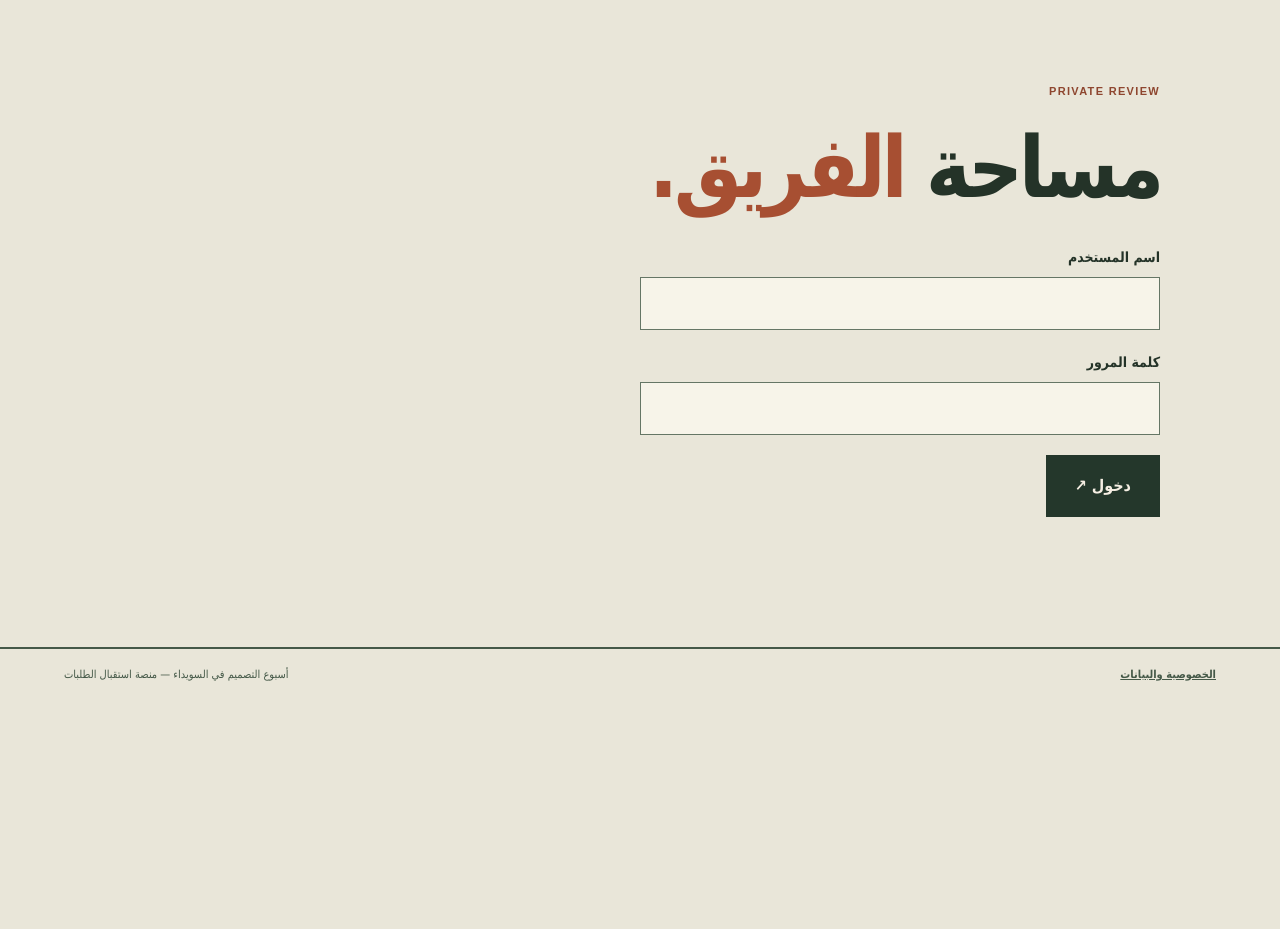
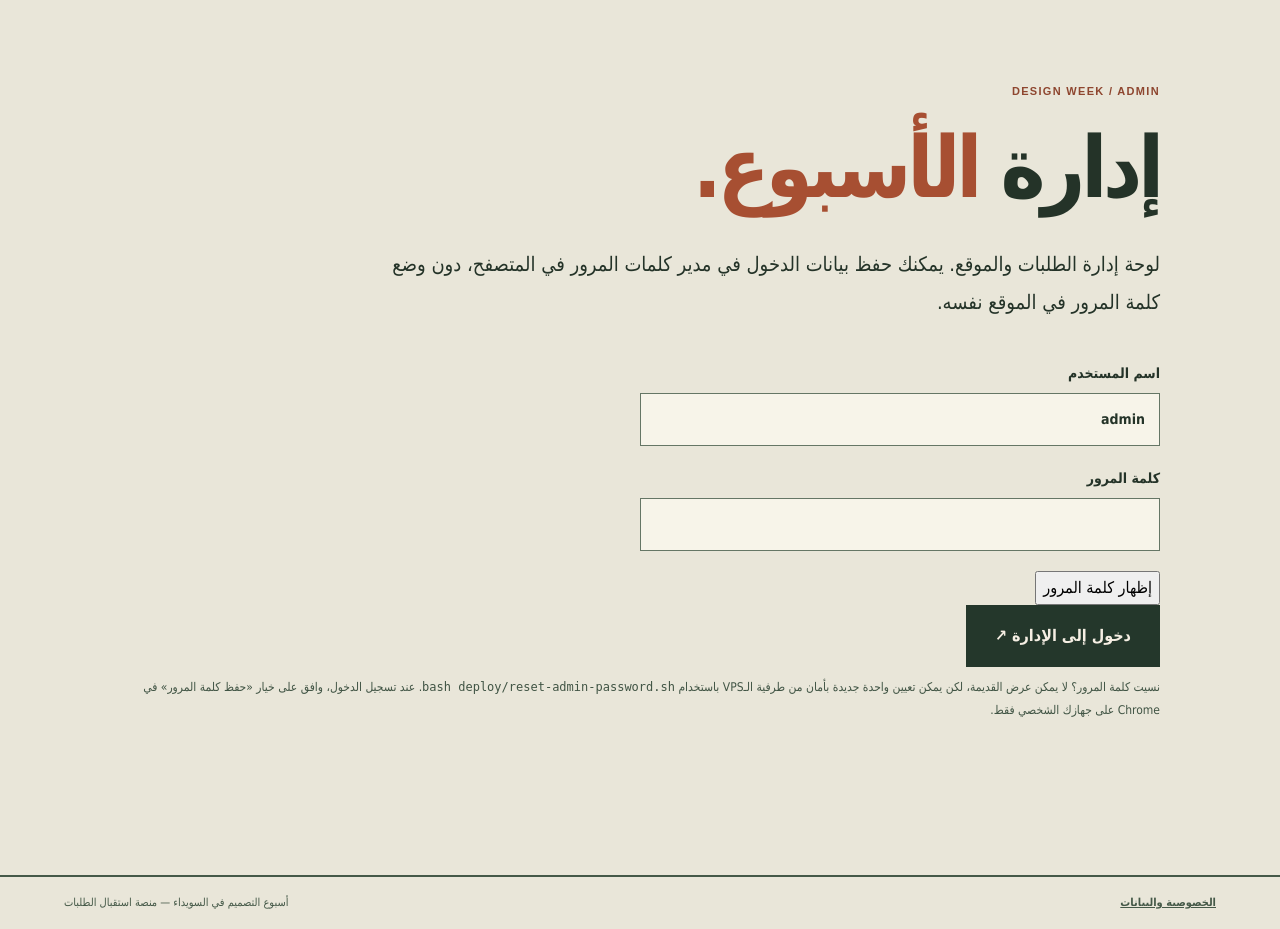
Before and after one commit to Maximad/DesignWeek, a FastAPI app: page /manage/login/ in a window 1280 px wide. Shown: the part 69-998 px from the top of the page. Before the commit the page ends 750 px from the top, so only its background shows below. Run offline with FastAPI, Linux system fonts and the light colour scheme; parts of the project's set-up code (start-up, migrations or seed data) failed here and were passed over.

Commit message:
feat: simplify admin login with username autofill and browser password-manager guidance

```diff
--- a/server/templates/login.html
+++ b/server/templates/login.html
@@ -1,4 +1,21 @@
-{% extends 'base.html' %}{% block title %}دخول فريق المراجعة{% endblock %}
-{% block content %}<div class="eyebrow">PRIVATE REVIEW</div><h1>مساحة <em>الفريق.</em></h1>
-{% if error %}<div class="alert">{{error}}</div>{% endif %}
-<form class="form narrow" method="post" action="/manage/login/"><input type="hidden" name="csrf" value="{{csrf}}"><label>اسم المستخدم<input name="username" autocomplete="username" required></label><label>كلمة المرور<input name="password" type="password" autocomplete="current-password" required></label><button type="submit" class="submit">دخول ↗</button></form>{% endblock %}
+{% extends 'base.html' %}
+{% block title %}دخول إدارة أسبوع التصميم{% endblock %}
+{% block content %}
+<div class="eyebrow">DESIGN WEEK / ADMIN</div>
+<h1>إدارة <em>الأسبوع.</em></h1>
+<p class="lead">لوحة إدارة الطلبات والموقع. يمكنك حفظ بيانات الدخول في مدير كلمات المرور في المتصفح، دون وضع كلمة المرور في الموقع نفسه.</p>
+{% if error %}<div class="alert" role="alert">{{error}}</div>{% endif %}
+<form class="form narrow" method="post" action="/manage/login/">
+  <input type="hidden" name="csrf" value="{{csrf}}">
+  <label for="admin-username">اسم المستخدم
+    <input id="admin-username" name="username" type="text" value="{{admin_username}}" autocomplete="username" required>
+  </label>
+  <label for="admin-password">كلمة المرور
+    <input id="admin-password" name="password" type="password" autocomplete="current-password" required>
+  </label>
+  <button id="toggle-admin-password" type="button" class="reveal-password" aria-controls="admin-password" aria-pressed="false">إظهار كلمة المرور</button>
+  <div class="login-submit"><button type="submit" class="submit">دخول إلى الإدارة ↗</button></div>
+</form>
+<p class="hint">نسيت كلمة المرور؟ لا يمكن عرض القديمة، لكن يمكن تعيين واحدة جديدة بأمان من طرفية الـVPS باستخدام <code>bash deploy/reset-admin-password.sh</code>. عند تسجيل الدخول، وافق على خيار «حفظ كلمة المرور» في Chrome على جهازك الشخصي فقط.</p>
+<script defer src="/server-static/login.js"></script>
+{% endblock %}
```
